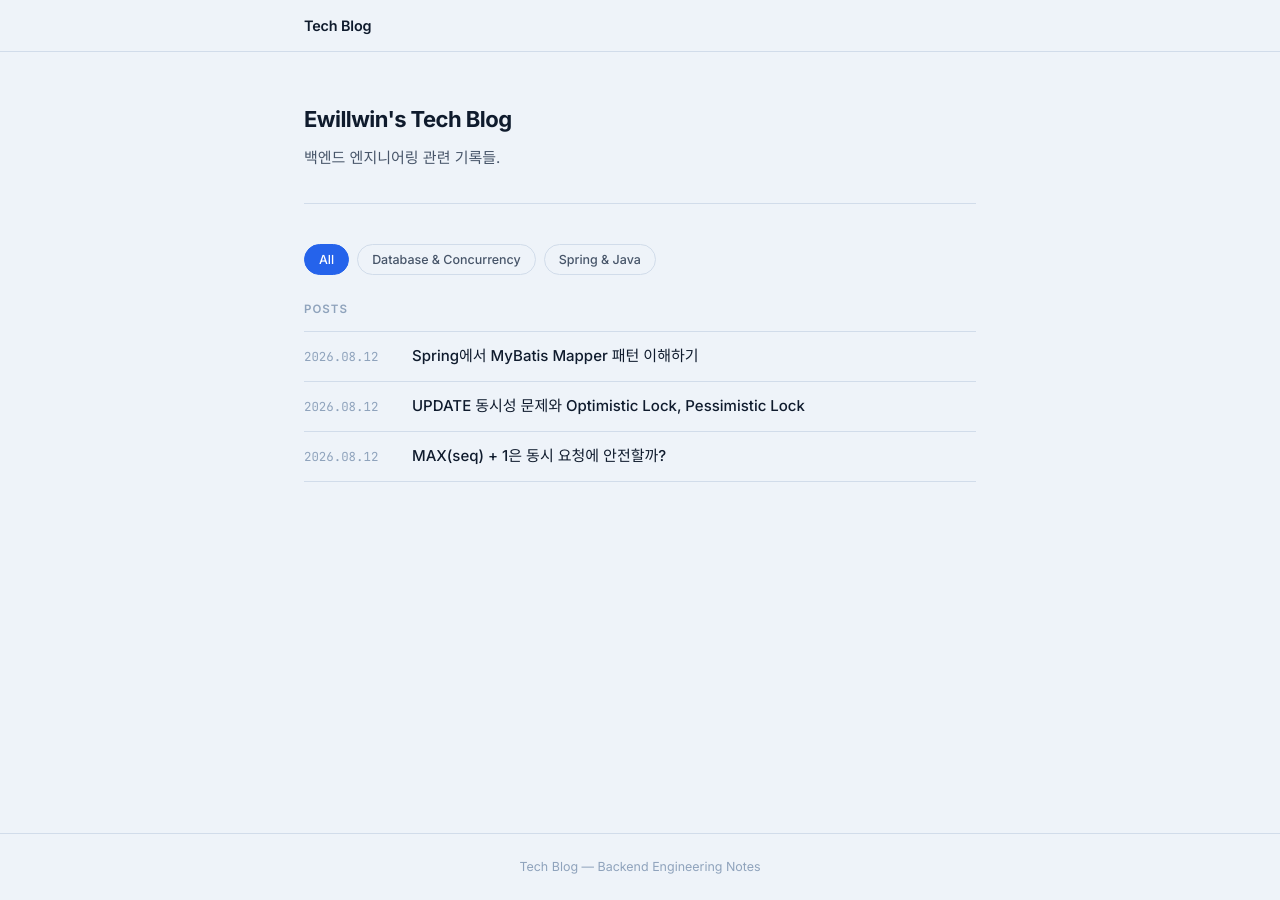
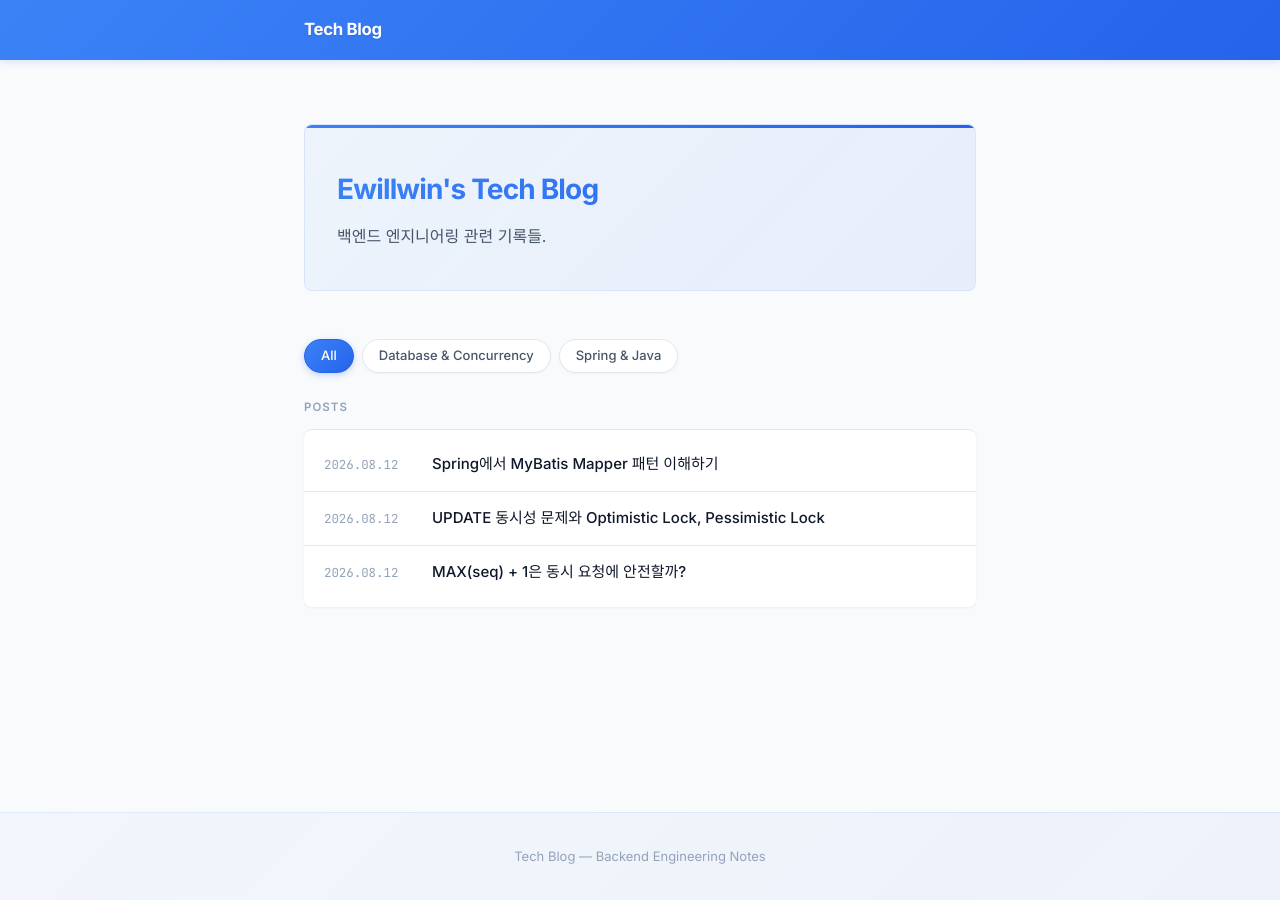
Before and after one commit to jw3418/jw3418.github.io, a Jekyll site: the page built from index.md, in a window 1280 px wide. Built offline with Jekyll 4.4.1, drawn with Linux system fonts in a browser that asks for light colours.

Commit message:
Enhance UI with blue gradient header and modern design

```diff
--- a/_layouts/default.html
+++ b/_layouts/default.html
@@ -3,7 +3,7 @@
 <head>
   <meta charset="UTF-8">
   <meta name="viewport" content="width=device-width, initial-scale=1.0">
-  <title>{% if page.title %}{{ page.title }} — {% endif %}{{ site.title }}</title>
+  <title>Ewillwin's Tech Blog</title>
   <meta name="description" content="{{ page.description | default: site.description }}">
   <link rel="preconnect" href="https://fonts.googleapis.com">
   <link rel="preconnect" href="https://fonts.gstatic.com" crossorigin>
--- a/assets/css/main.css
+++ b/assets/css/main.css
@@ -2,21 +2,24 @@
    Variables
    ============================================= */
 :root {
-  --bg:         #EEF3F9;
+  --bg:         #F8FAFC;
   --surface:    #FFFFFF;
-  --border:     #D1DCEA;
-  --text:       #0F1B2D;
+  --border:     #E2E8F0;
+  --text:       #0F172A;
   --text-2:     #475569;
-  --text-3:     #8FA3BC;
+  --text-3:     #94A3B8;
   --accent:     #2563EB;
+  --accent-hover: #1D4ED8;
   --accent-bg:  #EFF6FF;
   --code-bg:    #223248;
+  --gradient-start: #3B82F6;
+  --gradient-end: #2563EB;
 
   --font-ui:   'Inter', system-ui, -apple-system, BlinkMacSystemFont, 'Segoe UI', sans-serif;
   --font-mono: 'JetBrains Mono', 'Fira Code', Consolas, monospace;
 
   --max-w: 720px;
-  --radius: 6px;
+  --radius: 8px;
 }
 
 /* =============================================
@@ -76,11 +79,9 @@ body {
 .site-header {
   position: sticky;
   top: 0;
-  height: 52px;
-  background: rgba(238, 243, 249, 0.9);
-  backdrop-filter: blur(10px);
-  -webkit-backdrop-filter: blur(10px);
-  border-bottom: 1px solid var(--border);
+  height: 60px;
+  background: linear-gradient(135deg, var(--gradient-start) 0%, var(--gradient-end) 100%);
+  box-shadow: 0 2px 8px rgba(37, 99, 235, 0.15);
   z-index: 100;
 }
 
@@ -91,43 +92,66 @@ body {
 }
 
 .site-title {
-  font-size: 0.9rem;
-  font-weight: 600;
-  color: var(--text);
+  font-size: 1.05rem;
+  font-weight: 700;
+  color: #FFFFFF;
   text-decoration: none;
-  letter-spacing: -0.01em;
-  transition: color 0.15s;
+  letter-spacing: -0.02em;
+  transition: opacity 0.2s;
+  text-shadow: 0 1px 2px rgba(0, 0, 0, 0.1);
 }
 
-.site-title:hover { color: var(--accent); }
+.site-title:hover {
+  opacity: 0.9;
+}
 
 /* =============================================
    Main
    ============================================= */
 .site-main {
   flex: 1;
-  padding: 3rem 0 5rem;
+  padding: 4rem 0 5rem;
+  background: var(--bg);
 }
 
 /* =============================================
    Homepage
    ============================================= */
 .home-intro {
-  margin-bottom: 2.5rem;
-  padding-bottom: 2rem;
-  border-bottom: 1px solid var(--border);
+  margin-bottom: 3rem;
+  padding: 2.5rem 2rem;
+  background: linear-gradient(135deg, rgba(59, 130, 246, 0.05) 0%, rgba(37, 99, 235, 0.08) 100%);
+  border-radius: var(--radius);
+  border: 1px solid rgba(59, 130, 246, 0.1);
+  position: relative;
+  overflow: hidden;
+}
+
+.home-intro::before {
+  content: '';
+  position: absolute;
+  top: 0;
+  left: 0;
+  right: 0;
+  height: 3px;
+  background: linear-gradient(90deg, var(--gradient-start), var(--gradient-end));
 }
 
 .home-intro h1 {
-  font-size: 1.375rem;
-  font-weight: 700;
-  letter-spacing: -0.025em;
-  margin-bottom: 0.375rem;
+  font-size: 1.75rem;
+  font-weight: 800;
+  letter-spacing: -0.03em;
+  margin-bottom: 0.5rem;
+  background: linear-gradient(135deg, var(--gradient-start), var(--gradient-end));
+  -webkit-background-clip: text;
+  -webkit-text-fill-color: transparent;
+  background-clip: text;
 }
 
 .home-intro p {
   color: var(--text-2);
-  font-size: 0.9375rem;
+  font-size: 1rem;
+  font-weight: 400;
 }
 
 .post-list-label {
@@ -149,40 +173,57 @@ body {
 
 .cat-btn {
   font-family: var(--font-ui);
-  font-size: 0.78rem;
+  font-size: 0.8125rem;
   font-weight: 500;
-  padding: 0.3rem 0.875rem;
+  padding: 0.4rem 1rem;
   border-radius: 999px;
   border: 1px solid var(--border);
-  background: transparent;
+  background: var(--surface);
   color: var(--text-2);
   cursor: pointer;
-  transition: background 0.15s, color 0.15s, border-color 0.15s;
-  line-height: 1.6;
+  transition: all 0.2s ease;
+  line-height: 1.5;
+  box-shadow: 0 1px 2px rgba(0, 0, 0, 0.04);
 }
 
 .cat-btn:hover {
   border-color: var(--accent);
   color: var(--accent);
+  transform: translateY(-1px);
+  box-shadow: 0 2px 4px rgba(37, 99, 235, 0.1);
 }
 
 .cat-btn.active {
-  background: var(--accent);
+  background: linear-gradient(135deg, var(--gradient-start), var(--gradient-end));
   border-color: var(--accent);
   color: #fff;
+  box-shadow: 0 2px 6px rgba(37, 99, 235, 0.25);
 }
 
 .post-list {
   list-style: none;
   border-top: 1px solid var(--border);
+  background: var(--surface);
+  border-radius: var(--radius);
+  padding: 0.5rem 0;
+  box-shadow: 0 1px 3px rgba(0, 0, 0, 0.05);
 }
 
 .post-list li {
   display: flex;
   align-items: baseline;
   gap: 1.25rem;
-  padding: 0.8125rem 0;
+  padding: 0.9375rem 1.25rem;
   border-bottom: 1px solid var(--border);
+  transition: background 0.2s ease;
+}
+
+.post-list li:last-child {
+  border-bottom: none;
+}
+
+.post-list li:hover {
+  background: rgba(59, 130, 246, 0.03);
 }
 
 .post-list-empty {
@@ -205,11 +246,28 @@ body {
   text-decoration: none;
   font-size: 0.9375rem;
   font-weight: 500;
-  line-height: 1.4;
-  transition: color 0.15s;
+  line-height: 1.5;
+  transition: color 0.2s;
+  position: relative;
 }
 
-.post-list a:hover { color: var(--accent); }
+.post-list a:hover {
+  color: var(--accent);
+}
+
+.post-list a::after {
+  content: '→';
+  position: absolute;
+  right: -1.25rem;
+  opacity: 0;
+  transition: all 0.2s ease;
+  color: var(--accent);
+}
+
+.post-list li:hover a::after {
+  opacity: 1;
+  right: -1.5rem;
+}
 
 /* =============================================
    Post Header
@@ -562,21 +620,33 @@ body {
   position: fixed;
   bottom: 1.75rem;
   right: 1.75rem;
-  width: 2.125rem;
-  height: 2.125rem;
-  background: var(--surface);
-  border: 1px solid var(--border);
-  color: var(--text-2);
+  width: 2.5rem;
+  height: 2.5rem;
+  background: linear-gradient(135deg, var(--gradient-start), var(--gradient-end));
+  border: none;
+  color: #FFFFFF;
   border-radius: 50%;
   cursor: pointer;
   display: grid;
   place-items: center;
-  font-size: 0.875rem;
+  font-size: 1rem;
   line-height: 1;
   opacity: 0;
   pointer-events: none;
-  transition: opacity 0.2s, transform 0.2s, color 0.15s;
-  box-shadow: 0 2px 10px rgba(0, 0, 0, 0.07);
+  transition: opacity 0.2s, transform 0.2s;
+  box-shadow: 0 4px 12px rgba(37, 99, 235, 0.3);
+}
+
+.site-footer {
+  background: linear-gradient(135deg, rgba(59, 130, 246, 0.03) 0%, rgba(37, 99, 235, 0.05) 100%);
+  border-top: 1px solid rgba(59, 130, 246, 0.1);
+  padding: 2rem 0;
+}
+
+.site-footer p {
+  font-size: 0.8125rem;
+  color: var(--text-3);
+  text-align: center;
 }
 
 #back-to-top.visible {
@@ -585,8 +655,8 @@ body {
 }
 
 #back-to-top:hover {
-  color: var(--accent);
-  transform: translateY(-2px);
+  transform: translateY(-3px);
+  box-shadow: 0 6px 16px rgba(37, 99, 235, 0.4);
 }
 
 /* =============================================
```
